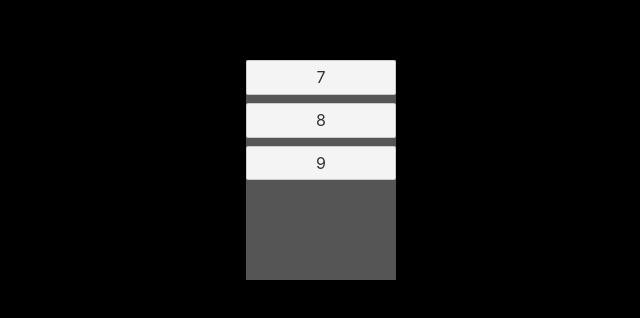
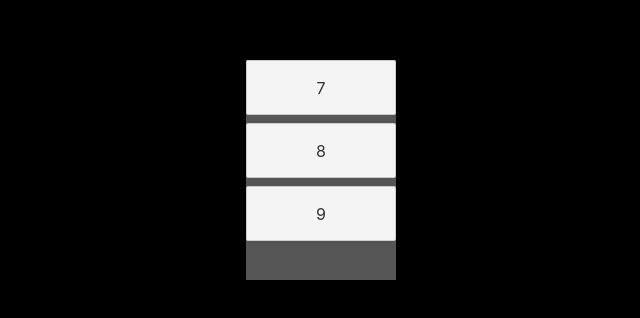
Before and after one commit to YuriODantas/learning-svelte, a Svelte app: page / in a window 1280 px wide. Shown: the part 238-556 px from the top of the page, without its empty margins (319-959 px from the left). Built offline with nearby package versions, Linux system fonts and the light colour scheme.

Commit message:
feat(button): add new props

```diff
--- a/src/components/Botao.svelte
+++ b/src/components/Botao.svelte
@@ -1,13 +1,23 @@
 <script lang="ts">
   export let texto: string = ''
+  export let duplo: boolean = false
+  export let triplo: boolean = false
 </script>
 
-<button class="botao">
+<button class="botao" class:triplo class:duplo>
   {texto}
 </button>
 
 <style>
   .botao {
+    flex-basis: 25%;
+  }
 
+  .duplo {
+    flex-basis: 50%;
+  }
+
+  .triplo {
+    flex-basis: 75%;
   }
 </style>
```
